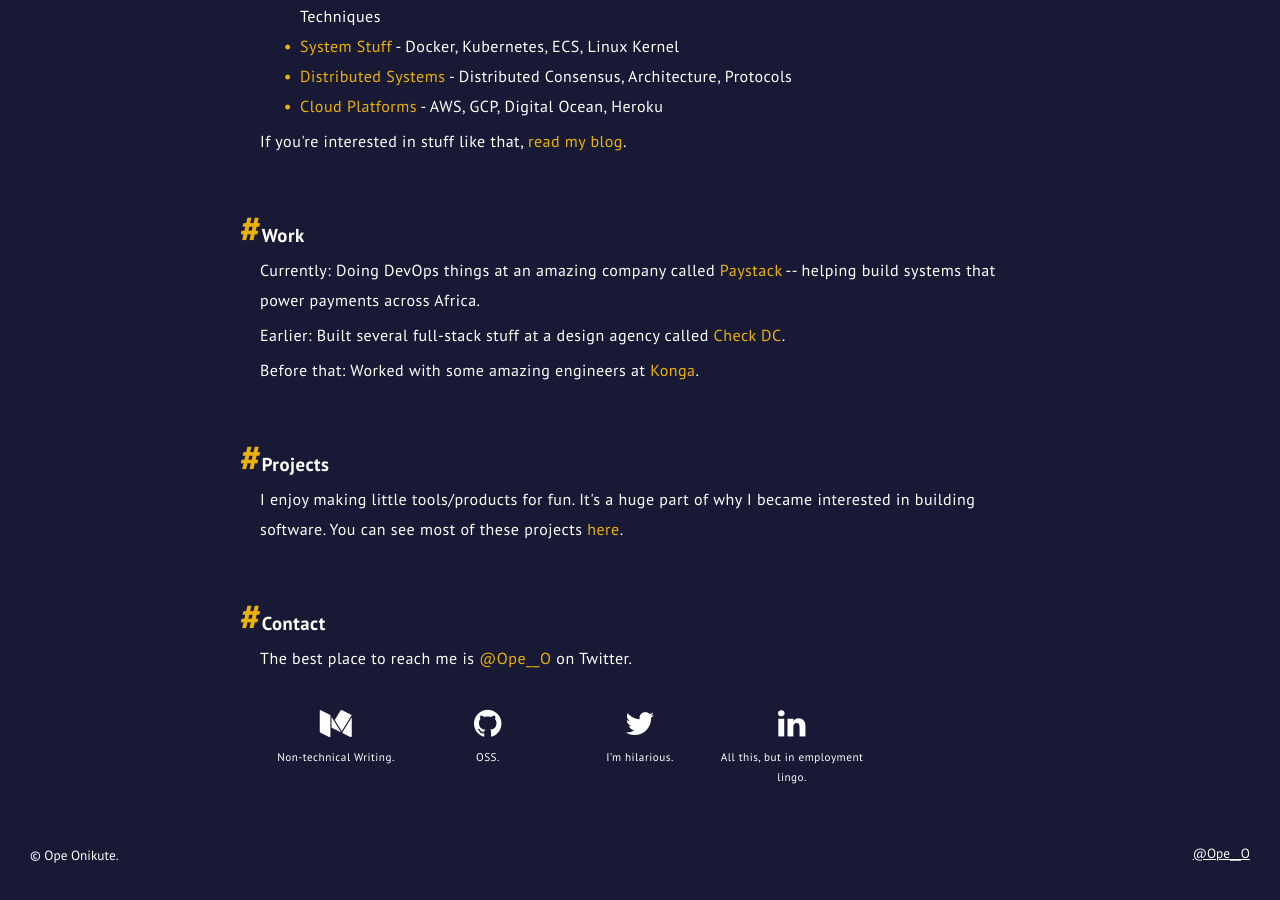
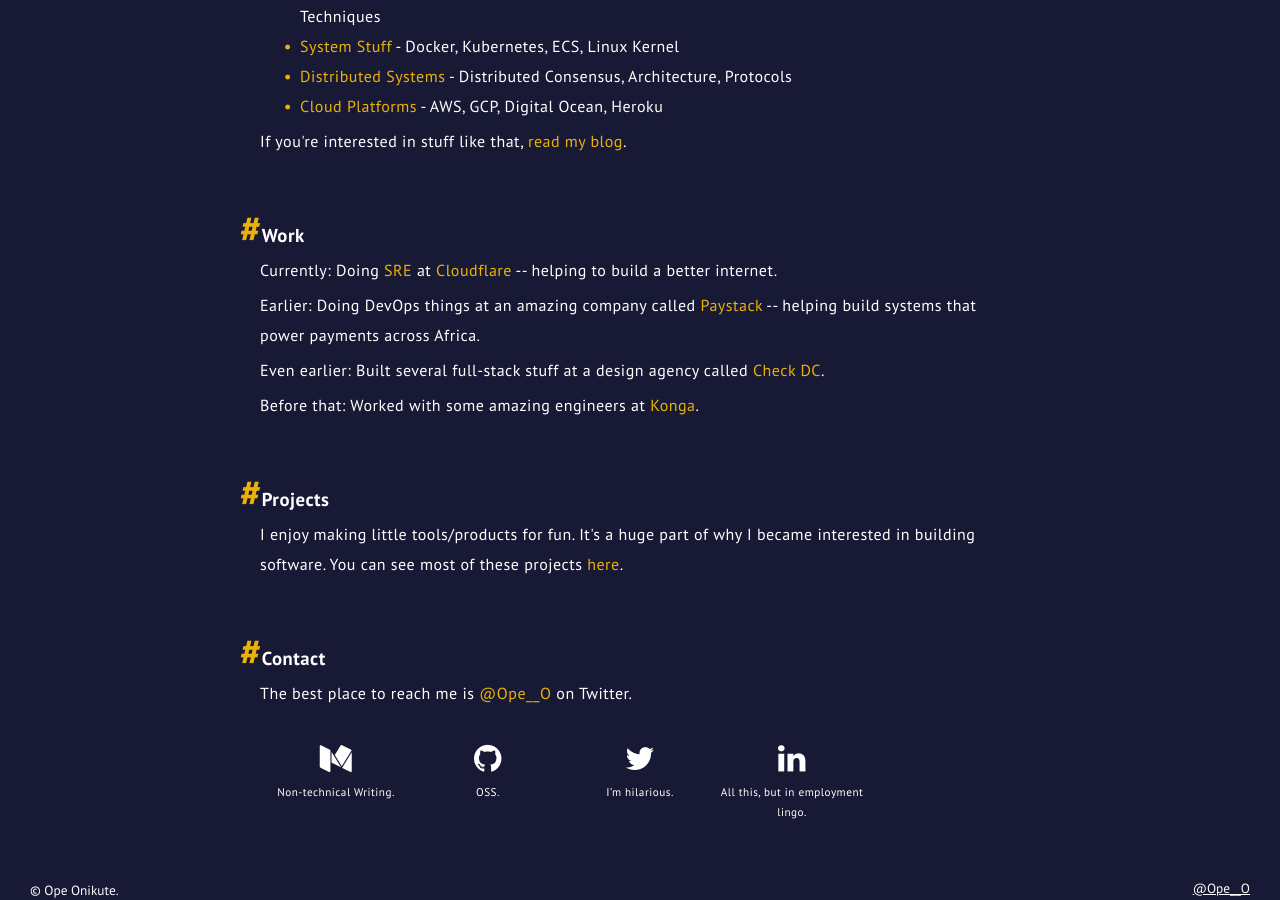
Before and after one commit to OpeOnikute/opeonikute.github.io, a Jekyll site: the page about.html, which Jekyll copies as it is, in a window 1280 px wide and 900 px high, scrolled down 731 px. Built offline with Jekyll 4.4.1, drawn with Linux system fonts in a browser that asks for light colours.

Commit message:
Update about.html

```diff
--- a/about.html
+++ b/about.html
@@ -124,8 +124,9 @@
               </a>
           </div>
           <div class="about-content">
-            <p>Currently: Doing DevOps things at an amazing company called <a class="colored" target="_blank" href="https://paystack.com">Paystack</a> -- helping build systems that power payments across Africa.</p>
-            <p>Earlier: Built several full-stack stuff at a design agency called <a class="colored" target="_blank" href="https://check-dc.com">Check DC</a>.</p>
+            <p>Currently: Doing <a class="colored" target="_blank" href="https://sre.google/">SRE</a> at <a class="colored" target="_blank" href="https://cloudflare.com">Cloudflare</a> -- helping to build a better internet.</p>
+            <p>Earlier: Doing DevOps things at an amazing company called <a class="colored" target="_blank" href="https://paystack.com">Paystack</a> -- helping build systems that power payments across Africa.</p>
+            <p>Even earlier: Built several full-stack stuff at a design agency called <a class="colored" target="_blank" href="https://check-dc.com">Check DC</a>.</p>
             <p>Before that: Worked with some amazing engineers at <a class="colored" target="_blank" href="https://konga.com">Konga</a>.</p>
           </div>
         </li>
```
